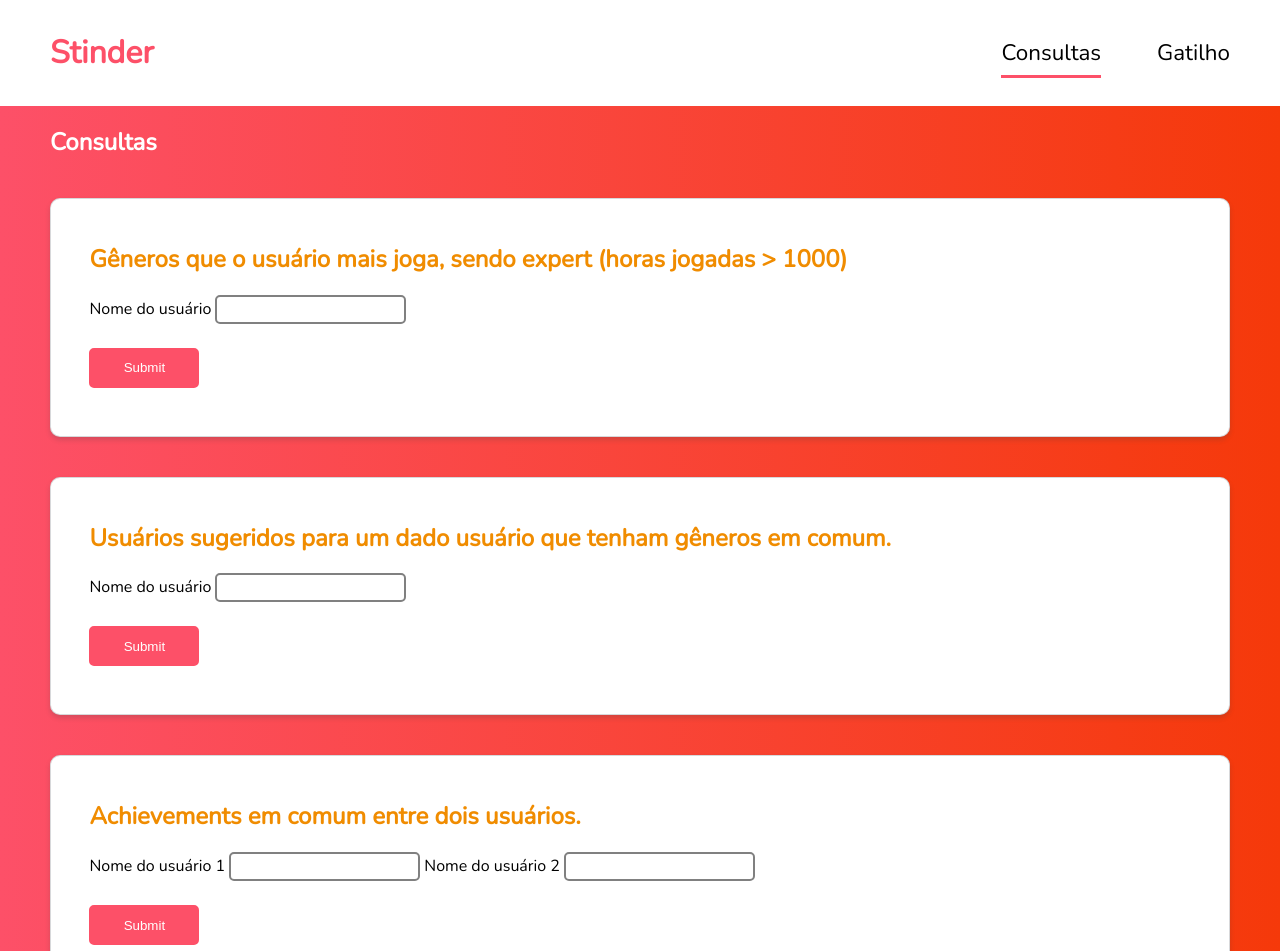
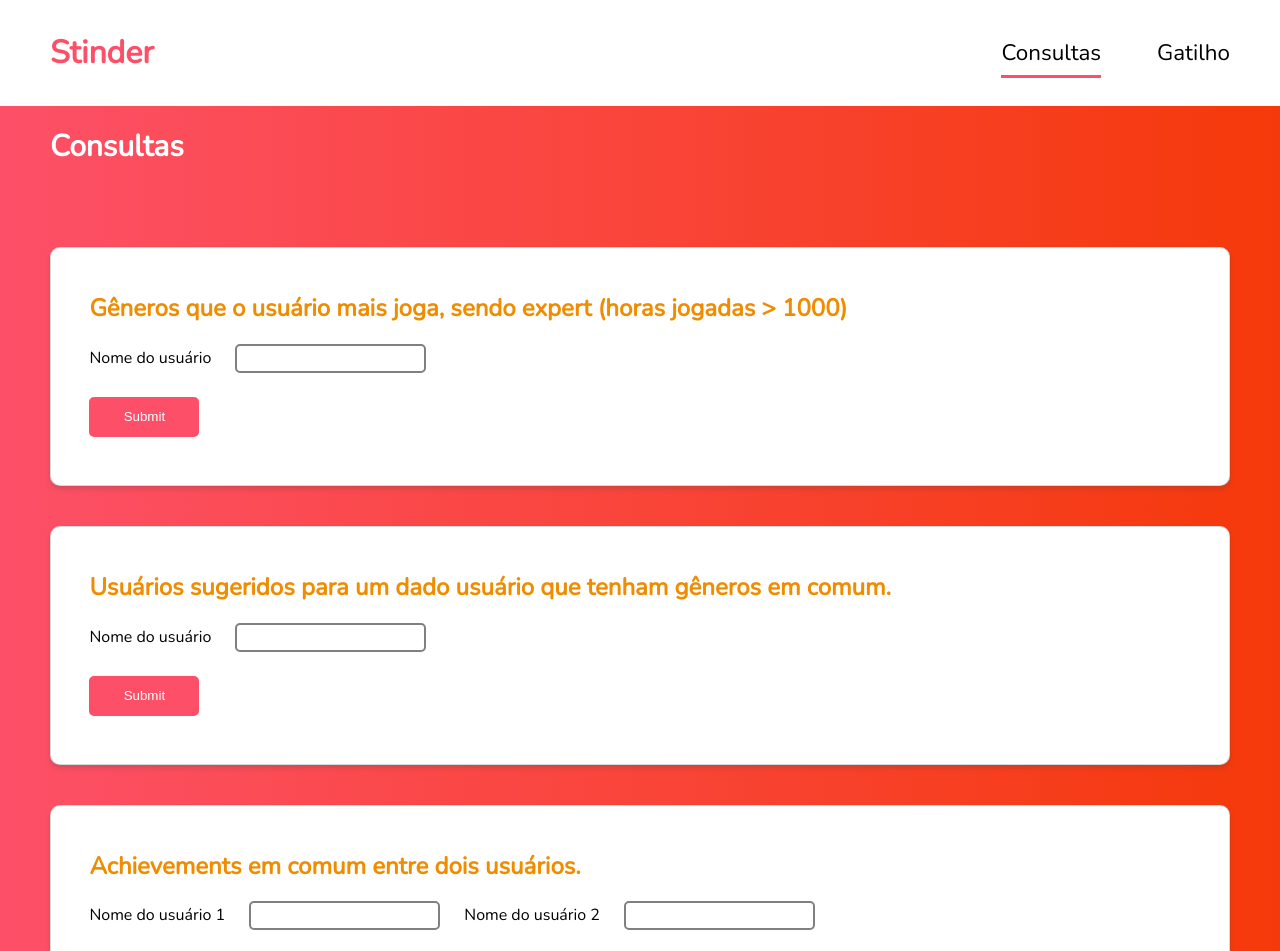
Before and after one commit to MatheusWoeffel/Stinder, a plain HTML site: page frontend/index.html in a window 1280 px wide. Shown: the top 951 px of the page. Drawn offline with nearby package versions, Linux system fonts and the light colour scheme.

Commit message:
Spacing of inputs

```diff
--- a/frontend/index.html
+++ b/frontend/index.html
@@ -25,7 +25,7 @@
 
   <main>
 
-    <h2>Consultas</h2>
+    <h1 class="pageTitle">Consultas</h2>
 
     <section id="query1" class="query">
       <h1 class="query__title">Gêneros que o usuário mais joga, sendo expert (horas jogadas > 1000)</h1>
--- a/frontend/styles.css
+++ b/frontend/styles.css
@@ -175,6 +175,10 @@ section{
   color: black;
 }
 
+label:nth-of-type(even){
+  margin-left: 20px;
+}
+
 input{
   border-radius: 5px;
   padding: 5px;
@@ -187,6 +191,7 @@ input{
   box-sizing: border-box;
   transition: all 0.1s ease-in-out;
   transition-duration: 0.4s;
+  margin-left: 20px;
 }
 
 
@@ -221,3 +226,8 @@ input:focus{
 .query__title{
   color: #F08C00;
 }
+
+.pageTitle{
+  font-size: 30px;
+  margin-bottom: 10vh;
+}
```
